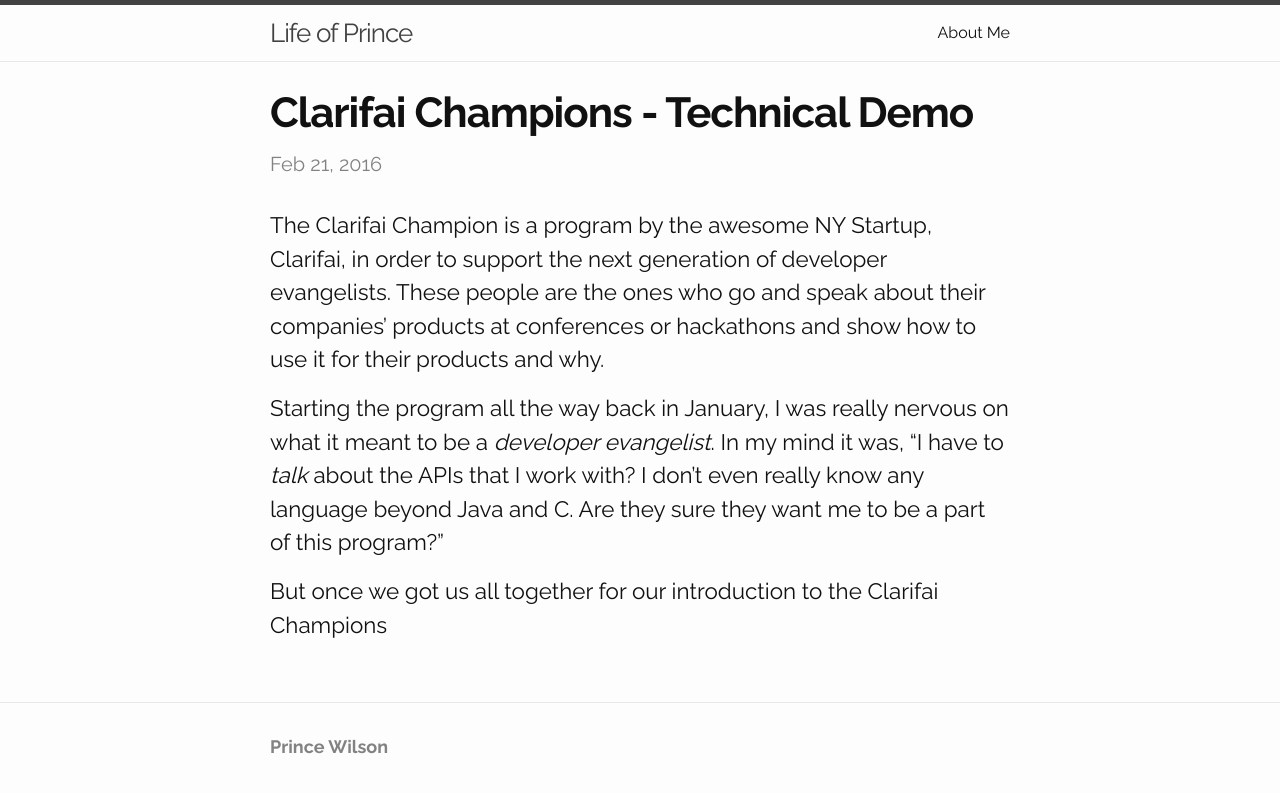
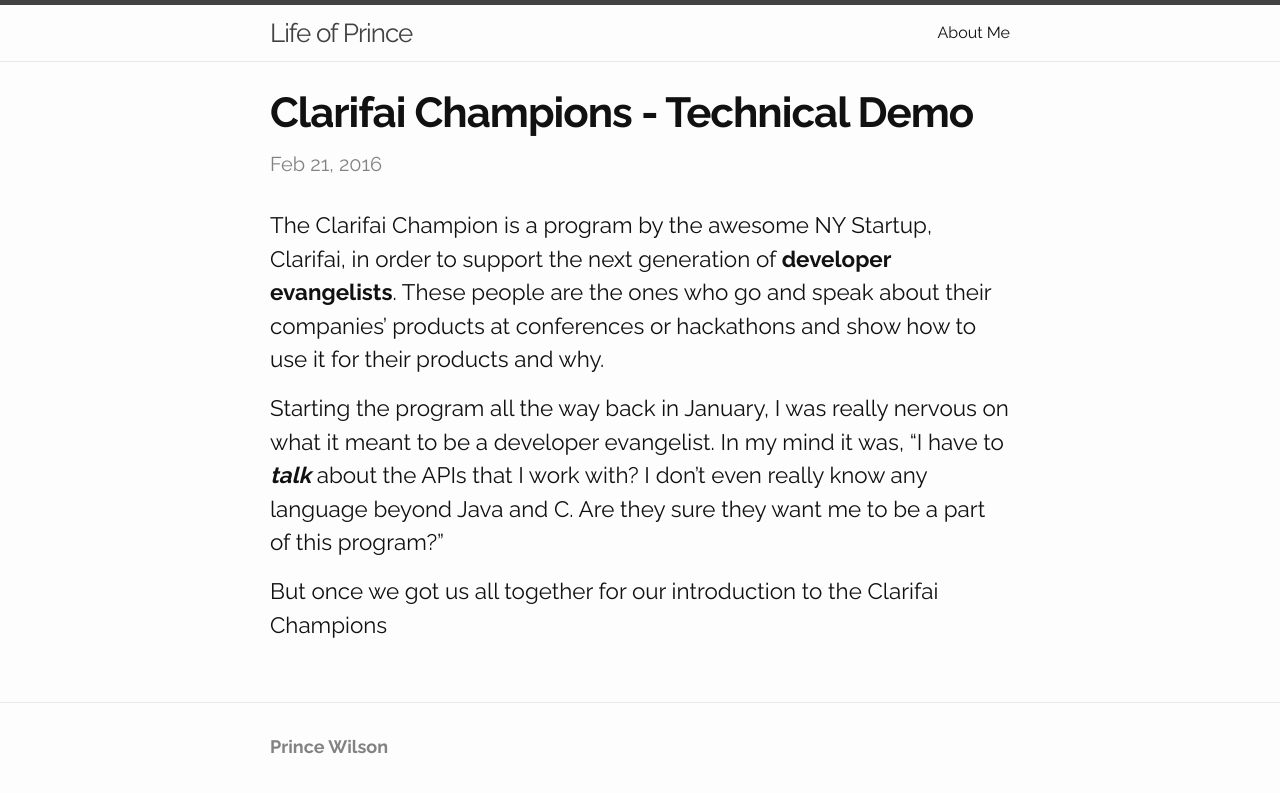
Before and after one commit to maxcell/blog, a Jekyll site: the page built from _posts/2016-02-21-technical-project.md, in a window 1280 px wide. Shown: the top 793 px of the page. Built offline with Jekyll 4.4.1, drawn with Linux system fonts in a browser that asks for light colours.

Commit message:
Curious to see if this works

```diff
--- a/_posts/2016-02-21-technical-project.md
+++ b/_posts/2016-02-21-technical-project.md
@@ -7,12 +7,12 @@
 ---
 
 The Clarifai Champion is a program by the awesome NY Startup, Clarifai, in order
-to support the next generation of developer evangelists. These people are the ones
+to support the next generation of **developer evangelists**. These people are the ones
 who go and speak about their companies' products at conferences or hackathons and
 show how to use it for their products and why.
 
 Starting the program all the way back in January, I was really nervous on what it
-meant to be a *developer evangelist*. In my mind it was, "I have to *talk* about
+meant to be a developer evangelist. In my mind it was, "I have to _**talk**_ about
 the APIs that I work with? I don't even really know any language beyond Java and C.
 Are they sure they want me to be a part of this program?"
 
```
Also changed, not shown: about.md (+4 -5 lines), assets/prince.jpg (added).
